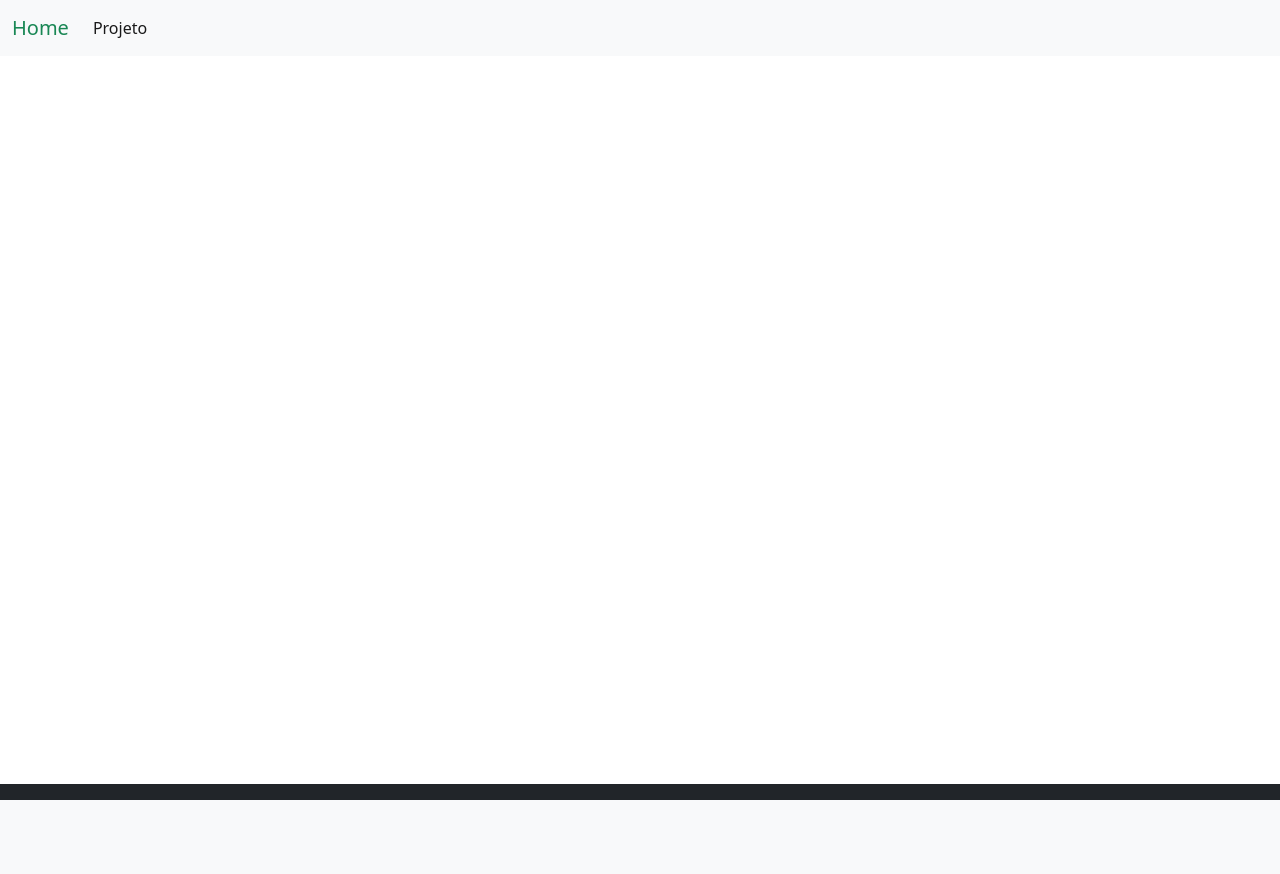
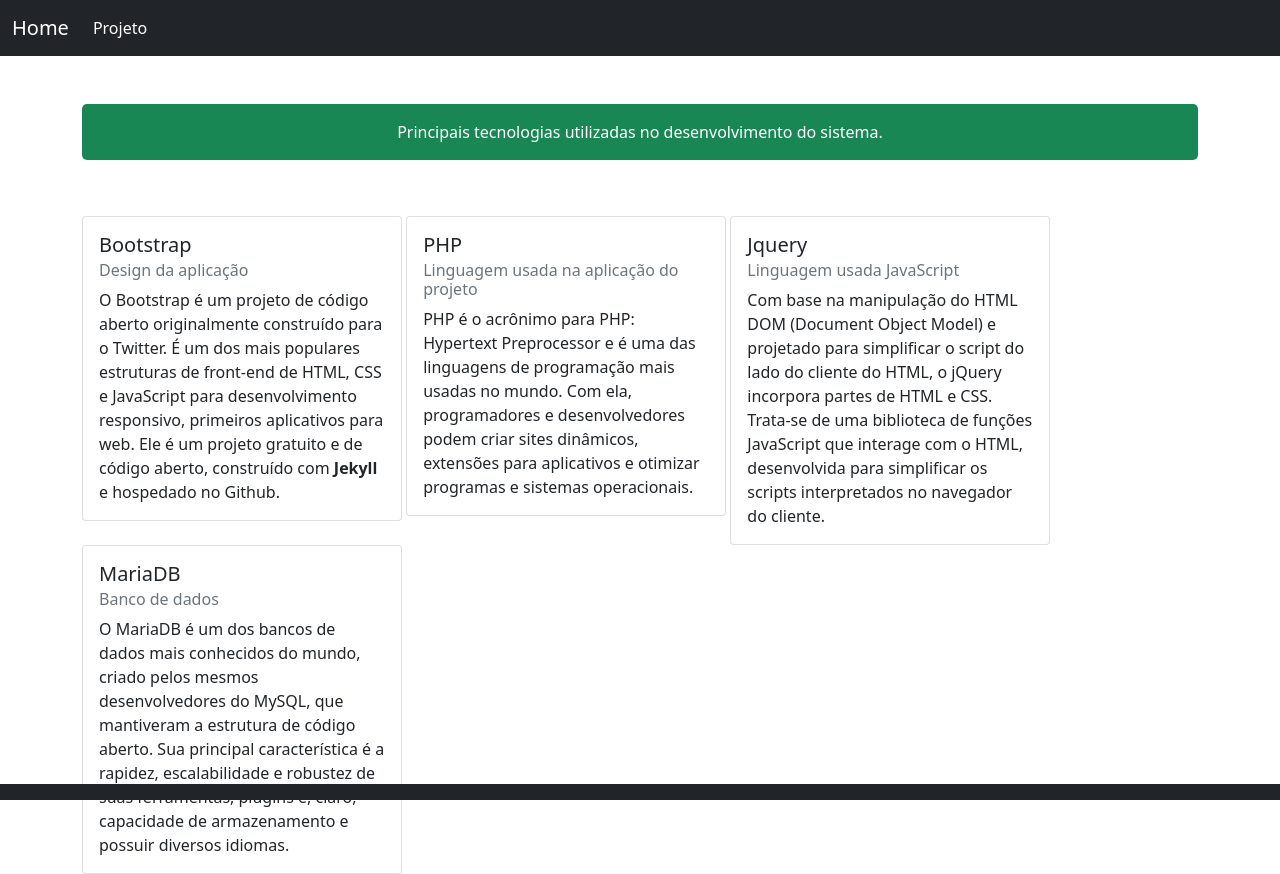
Before and after one commit to Fernandopinage/PHP-MVC-GERENCIAMENTO, a PHP site: page /gerenciamento/php/index.php?p=home/ in a window 1280 px wide. Before the commit the page ends 800 px from the top, so only its background shows below. Run offline with PHP 8.4, Linux system fonts and the light colour scheme.

Commit message:
atualização do sistema

```diff
--- a/app/layout/footer.php
+++ b/app/layout/footer.php
@@ -1,6 +1,7 @@
 <!-- Optional JavaScript -->
 <!-- jQuery first, then Popper.js, then Bootstrap JS -->
 <nav class="navbar fixed-bottom navbar-expand-sm navbar-dark bg-dark">
+
 </nav>
 <script src="https://ajax.googleapis.com/ajax/libs/jquery/3.5.1/jquery.min.js"></script> <!-- jquery CDN  -->
 <!--<script src="https://code.jquery.com/jquery-3.2.1.slim.min.js" integrity="sha384-KJ3o2DKtIkvYIK3UENzmM7KCkRr/rE9/Qpg6aAZGJwFDMVNA/GpGFF93hXpG5KkN" crossorigin="anonymous"></script>-->
--- a/app/layout/header.php
+++ b/app/layout/header.php
@@ -12,9 +12,9 @@
     <title>Projeto</title>
   </head>
   <body>
-  <nav class="navbar navbar-expand-lg navbar-light bg-light">
+  <nav class="navbar navbar-expand-lg navbar-dark bg-dark">
   <div class="container-fluid">
-    <a class="navbar-brand" href="?p=home/"style="color: #198754;">Home</a>
+    <a class="navbar-brand" href="?p=home/">Home</a>
     <button class="navbar-toggler" type="button" data-bs-toggle="collapse" data-bs-target="#navbarSupportedContent" aria-controls="navbarSupportedContent" aria-expanded="false" aria-label="Toggle navigation">
       <span class="navbar-toggler-icon"></span>
     </button>
@@ -27,6 +27,9 @@
 
       </ul>
 
+
+
     </div>
+
   </div>
 </nav>
--- a/app/php/home.php
+++ b/app/php/home.php
@@ -0,0 +1,51 @@
+<br><br>
+<div class="p-3 mb-2 bg-success text-white text-center" style="border-radius: 5px;">Principais tecnologias utilizadas no desenvolvimento do sistema.</div>
+<br><br>
+<div style=" background-color: rgba(0,0,0,0);">
+    <div class=" d-inline-block" style=" background-color: rgba(0,0,0,0)">
+        <div class="card" style="width: 20rem;">
+            <div class="card-body">
+                <h5 class="card-title">Bootstrap</h5>
+                <h6 class="card-subtitle mb-2 text-muted">Design da aplicação </h6>
+                <p class="card-text">O Bootstrap é um projeto de código aberto originalmente construído para o Twitter. É um dos mais populares estruturas de front-end de HTML, CSS e JavaScript para desenvolvimento responsivo, primeiros aplicativos para web. Ele é um projeto gratuito e de código aberto, construído com <b>Jekyll</b> e hospedado no Github.</p>
+
+            </div>
+        </div>
+
+    </div>
+    <div class="d-inline-block" style=" background-color:rgba(0,0,0,0)">
+        <div class="card" style="width: 20rem;">
+            <div class="card-body">
+                <h5 class="card-title">PHP</h5>
+                <h6 class="card-subtitle mb-2 text-muted">Linguagem usada na aplicação do projeto</h6>
+                <p class="card-text">PHP é o acrônimo para PHP: Hypertext Preprocessor e é uma das linguagens de programação mais usadas no mundo. Com ela, programadores e desenvolvedores podem criar sites dinâmicos, extensões para aplicativos e otimizar programas e sistemas operacionais.</p>
+
+            </div>
+        </div>
+
+    </div>
+
+    <div class=" d-inline-block" style=" background-color: rgba(0,0,0,0)">
+        <div class="card" style="width: 20rem;">
+            <div class="card-body">
+                <h5 class="card-title">Jquery</h5>
+                <h6 class="card-subtitle mb-2 text-muted">Linguagem usada JavaScript</h6>
+                <p class="card-text">Com base na manipulação do HTML DOM (Document Object Model) e projetado para simplificar o script do lado do cliente do HTML, o jQuery incorpora partes de HTML e CSS. Trata-se de uma biblioteca de funções JavaScript que interage com o HTML, desenvolvida para simplificar os scripts interpretados no navegador do cliente.</p>
+
+            </div>
+        </div>
+
+    </div>
+    <div class="d-inline-block" style=" background-color:rgba(0,0,0,0)">
+        <div class="card" style="width: 20rem;">
+            <div class="card-body">
+                <h5 class="card-title">MariaDB</h5>
+                <h6 class="card-subtitle mb-2 text-muted">Banco de dados</h6>
+                <p class="card-text">O MariaDB é um dos bancos de dados mais conhecidos do mundo, criado pelos mesmos desenvolvedores do MySQL, que mantiveram a estrutura de código aberto. Sua principal característica é a rapidez, escalabilidade e robustez de suas ferramentas, plugins e, claro, capacidade de armazenamento e possuir diversos idiomas.</p>
+
+            </div>
+        </div>
+
+    </div>
+
+</div>
```
